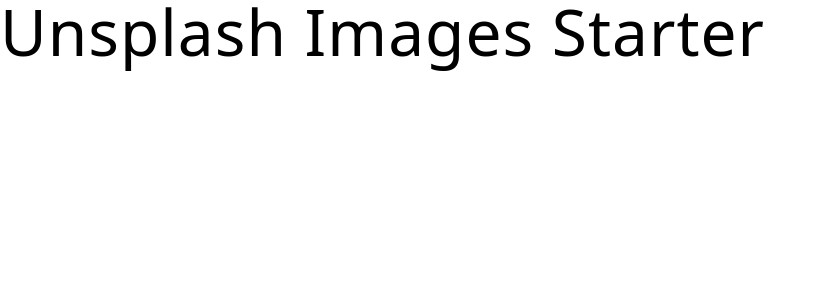
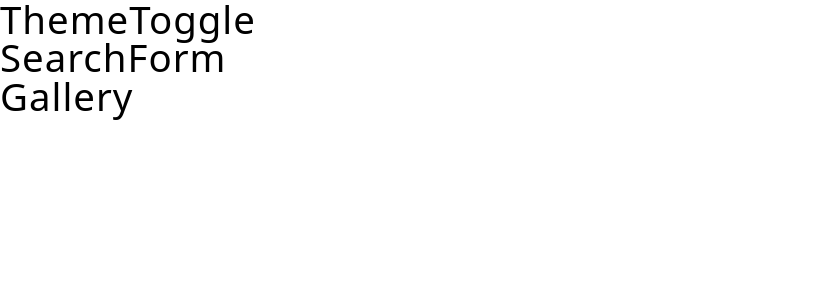
Before and after one commit to Megagig/QueryMe, a React (Vite) app: page / in a window 1280 px wide. Shown: the top 300 px of the page, without its empty margins (0-826 px from the left). Built offline with nearby package versions, Linux system fonts and the light colour scheme.

Commit message:
Rendered the components inside the App.jsx file

```diff
--- a/src/App.jsx
+++ b/src/App.jsx
@@ -1,4 +1,14 @@
+import ThemeToggle from './components/ThemeToggle';
+import SearchForm from './components/SearchForm';
+import Gallery from './components/Gallery';
+
 const App = () => {
-  return <h1>Unsplash Images Starter</h1>;
+  return (
+    <main>
+      <ThemeToggle />
+      <SearchForm />
+      <Gallery />
+    </main>
+  );
 };
 export default App;
```
